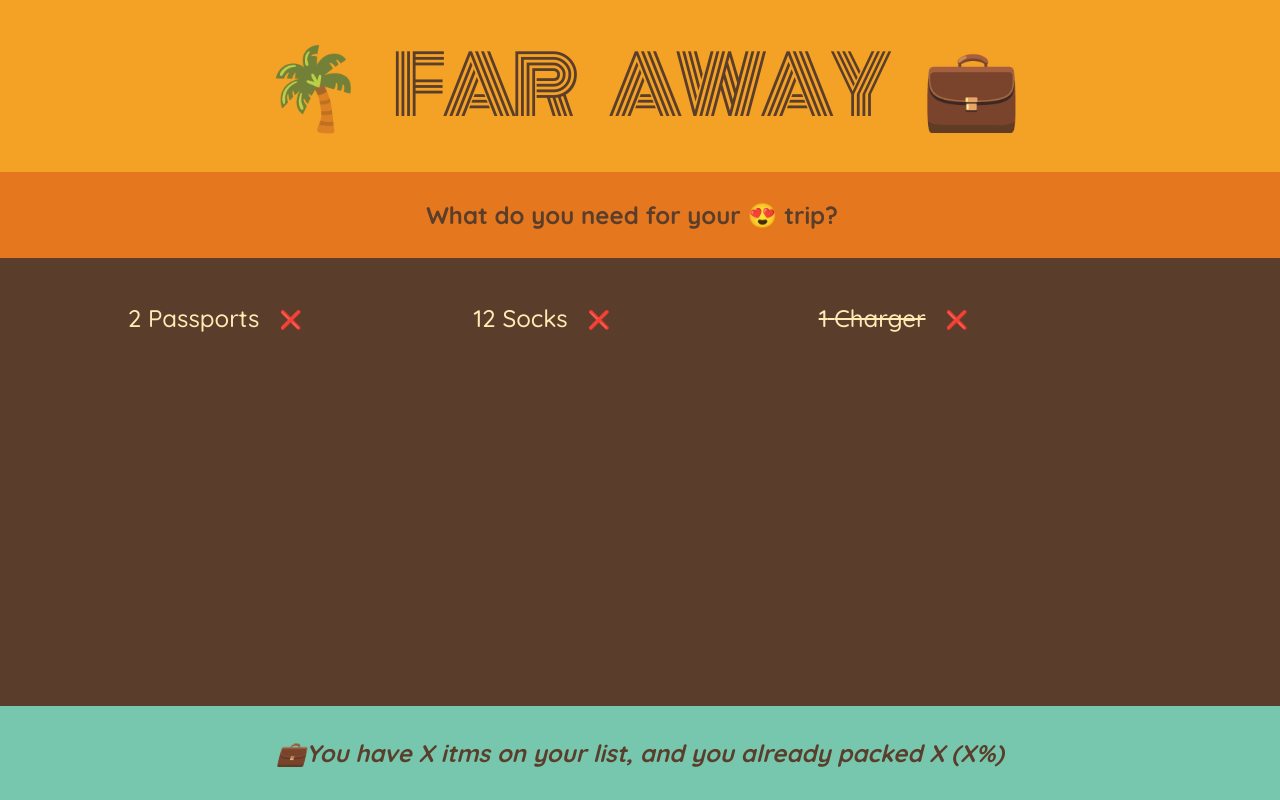
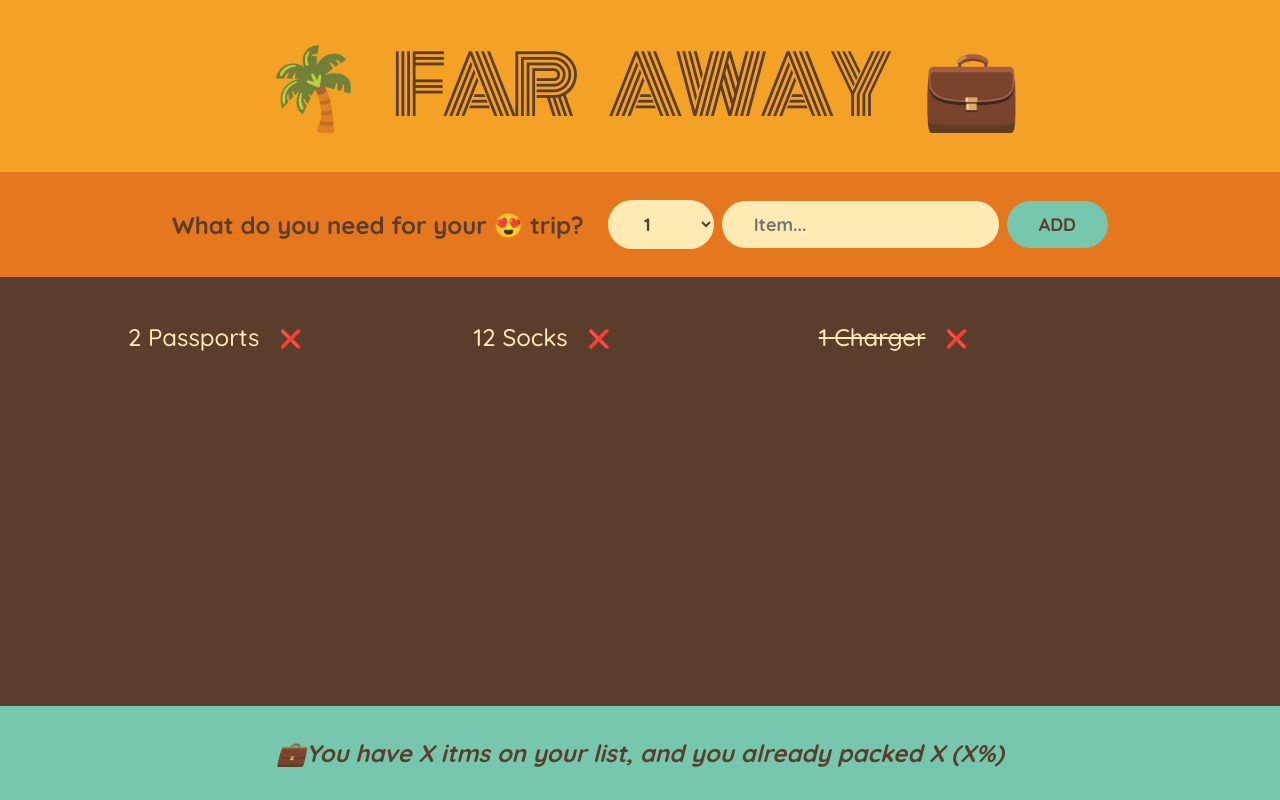
Before and after one commit to banelengwane/travel_list, a React (Create React App) app: page / in a window 1280 px wide. Built offline with nearby package versions, Linux system fonts and the light colour scheme.

Commit message:
Building form and handle submission

```diff
--- a/src/App.js
+++ b/src/App.js
@@ -1,7 +1,7 @@
 const initialItems = [
   { id: 1, description: "Passports", quantity: 2, packed: false },
   { id: 2, description: "Socks", quantity: 12, packed: false },
-  { id: 2, description: "Charger", quantity: 1, packed: true },
+  { id: 3, description: "Charger", quantity: 1, packed: true },
 ];
 
 export default function App() {
@@ -19,10 +19,23 @@
   return <h1>🌴 Far away 💼</h1>;
 }
 function Form() {
+  function handleSubmit(e) {
+    e.preventDefault();
+  }
+
   return (
-    <div className="add-form">
+    <form className="add-form" onSubmit={handleSubmit}>
       <h3>What do you need for your 😍 trip?</h3>
-    </div>
+      <select>
+        {Array.from({ length: 20 }, (_, i) => i + 1).map((num) => (
+          <option value={num} key={num}>
+            {num}
+          </option>
+        ))}
+      </select>
+      <input type="text" placeholder="Item..." />
+      <button>Add</button>
+    </form>
   );
 }
 function PackingList() {
@@ -30,7 +43,7 @@
     <div className="list">
       <ul>
         {initialItems.map((item) => (
-          <Item item={item} />
+          <Item item={item} key={item.id} />
         ))}
       </ul>
     </div>
--- a/src/index.css
+++ b/src/index.css
@@ -16,6 +16,7 @@
   color: #5a3e2b;
   font-family: "Quicksand";
   font-weight: 500;
+  overflow: hidden;
 }
 
 .app {
@@ -94,7 +95,7 @@
 .list ul {
   list-style: none;
   width: 80%;
-  overflow: scroll;
+  overflow: hidden;
 
   display: grid;
   grid-template-columns: repeat(auto-fit, minmax(250px, 1fr));
```
